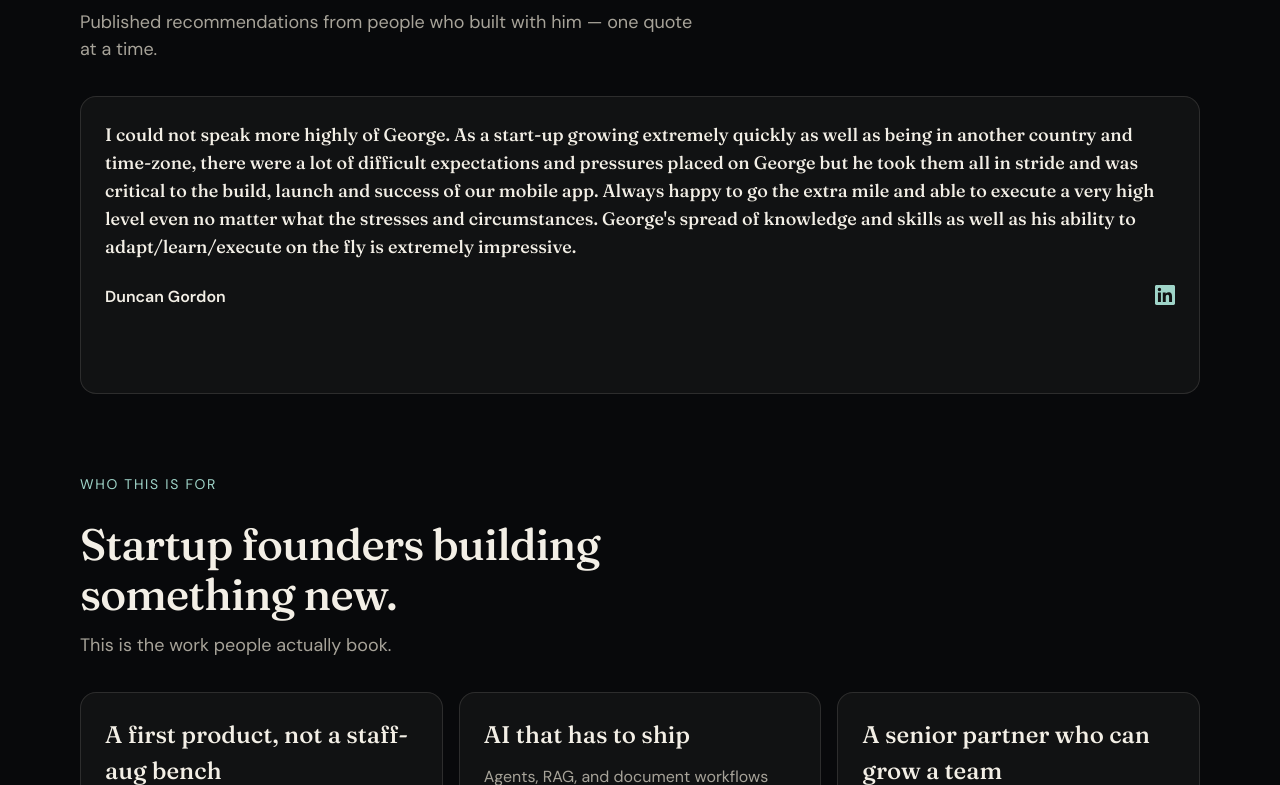
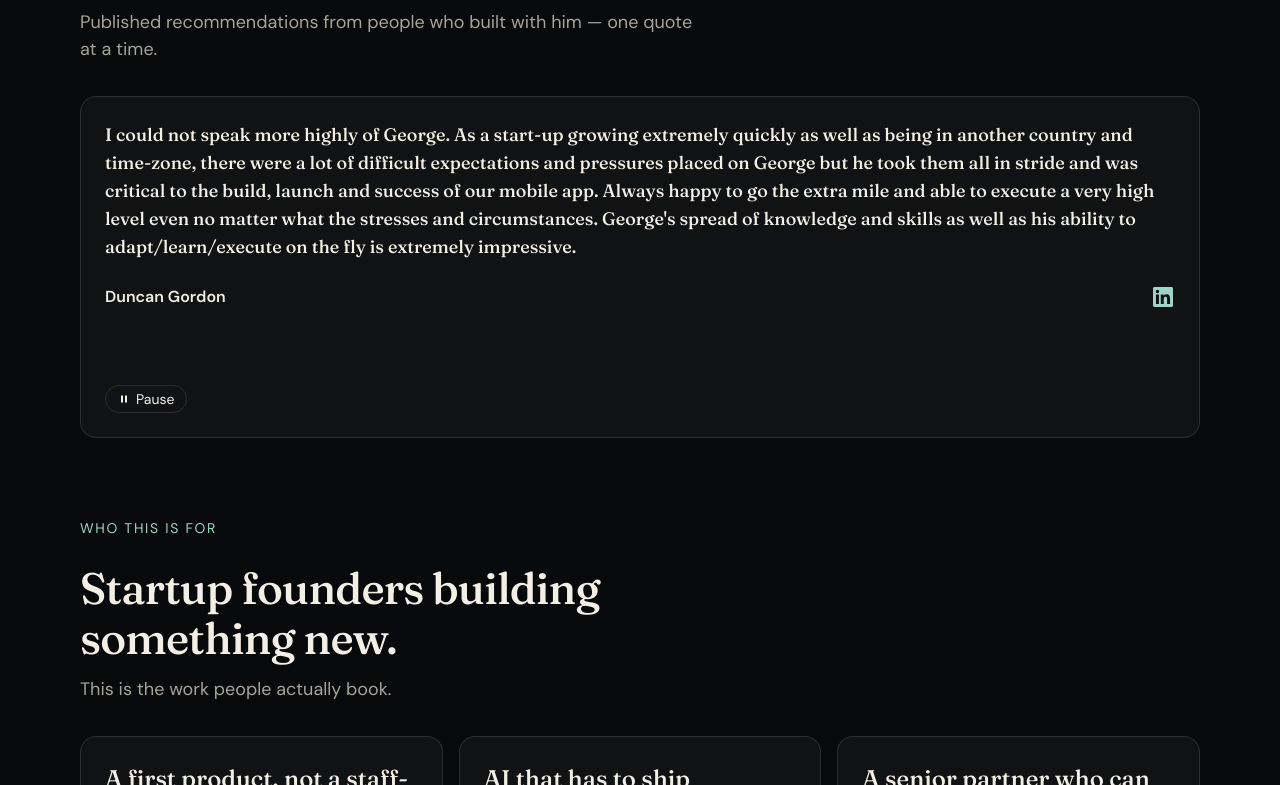
Before and after one commit to Mdivani-Agency/landing-page, a Next.js app: page / in a window 1280 px wide. Shown: the part 5080-5865 px from the top of the page. Built offline with nearby package versions, Linux system fonts and the light colour scheme; no server answers.

Commit message:
fix(testimonials): persist pause on touch, focus, and play control
Pointer leave no longer resumes while focus stays in the card. Touch taps
and a visible Pause/Resume control hold long quotes. Match site rel values.

Co-authored-by: giorgi <giorgi@mdivani.agency>

```diff
--- a/app/globals.css
+++ b/app/globals.css
@@ -830,8 +830,8 @@ a.toptal-badge {
 .toptal-badge:focus-visible,
 .nav a:focus-visible,
 .mobile-nav a:focus-visible,
-.testimonial-card:focus-visible,
-.testimonial-linkedin:focus-visible {
+.testimonial-linkedin:focus-visible,
+.testimonial-pause:focus-visible {
   outline: 2px solid var(--text-secondary);
   outline-offset: 3px;
 }
@@ -900,6 +900,8 @@ a.toptal-badge {
   align-items: center;
   justify-content: center;
   flex-shrink: 0;
+  min-width: 2.4rem;
+  min-height: 2.4rem;
   color: var(--text-secondary);
   text-decoration: none;
 }
@@ -911,6 +913,32 @@ a.toptal-badge {
 .testimonial-linkedin-icon {
   width: 2rem;
   height: 2rem;
+}
+
+.testimonial-pause {
+  display: inline-flex;
+  align-items: center;
+  justify-content: center;
+  gap: 0.6rem;
+  margin-top: 1.6rem;
+  min-height: 2.4rem;
+  padding: 0.6rem 1.2rem;
+  border: 1px solid var(--border-subtle);
+  border-radius: 999px;
+  background: transparent;
+  color: var(--text-primary);
+  font-size: var(--text-xs);
+  line-height: 1;
+  cursor: pointer;
+}
+
+.testimonial-pause:hover {
+  color: var(--text-secondary);
+}
+
+.testimonial-pause-icon {
+  width: 1.2rem;
+  height: 1.2rem;
 }
 
 @media (prefers-reduced-motion: reduce) {
--- a/components/testimonials-rotator.tsx
+++ b/components/testimonials-rotator.tsx
@@ -1,11 +1,19 @@
 "use client";
 
-import { useEffect, useRef, useState, type FocusEvent } from "react";
+import {
+  useEffect,
+  useRef,
+  useState,
+  type FocusEvent,
+  type PointerEvent,
+} from "react";
 import { LinkedInMark } from "@/components/linkedin-mark";
 import type { Testimonial } from "@/lib/content";
 
 const IDLE_MS = 5000;
 const FADE_MS = 400;
+
+type PauseReason = "hover" | "focus" | "sticky";
 
 type TestimonialsRotatorProps = {
   testimonials: readonly Testimonial[];
@@ -19,16 +27,45 @@ function nextIndex(current: number, length: number) {
   return (current + 1 + Math.floor(Math.random() * (length - 1))) % length;
 }
 
+function PauseIcon() {
+  return (
+    <svg
+      className="testimonial-pause-icon"
+      viewBox="0 0 24 24"
+      aria-hidden="true"
+      focusable="false"
+    >
+      <rect x="6" y="5" width="4" height="14" fill="currentColor" />
+      <rect x="14" y="5" width="4" height="14" fill="currentColor" />
+    </svg>
+  );
+}
+
+function PlayIcon() {
+  return (
+    <svg
+      className="testimonial-pause-icon"
+      viewBox="0 0 24 24"
+      aria-hidden="true"
+      focusable="false"
+    >
+      <path d="M8 5v14l11-7z" fill="currentColor" />
+    </svg>
+  );
+}
+
 export function TestimonialsRotator({ testimonials }: TestimonialsRotatorProps) {
   const [index, setIndex] = useState(0);
   const [visible, setVisible] = useState(true);
   const [paused, setPaused] = useState(false);
+  const [sticky, setSticky] = useState(false);
   const [reduceMotion, setReduceMotion] = useState(false);
 
   const indexRef = useRef(index);
   const pausedRef = useRef(paused);
   const reduceMotionRef = useRef(reduceMotion);
   const fadingRef = useRef(false);
+  const reasonsRef = useRef(new Set<PauseReason>());
   const clearIdleRef = useRef(() => {});
   const scheduleIdleRef = useRef(() => {});
 
@@ -114,26 +151,66 @@ export function TestimonialsRotator({ testimonials }: TestimonialsRotatorProps)
     };
   }, [testimonials.length]);
 
-  const pause = () => {
-    pausedRef.current = true;
-    setPaused(true);
-    clearIdleRef.current();
-  };
+  const applyPaused = () => {
+    const next = reasonsRef.current.size > 0;
+    pausedRef.current = next;
+    setPaused(next);
 
-  const resume = () => {
-    if (!pausedRef.current) {
+    if (next) {
+      clearIdleRef.current();
       return;
     }
 
-    pausedRef.current = false;
-    setPaused(false);
     scheduleIdleRef.current();
   };
 
-  const resumeIfLeaving = (event: FocusEvent<HTMLDivElement>) => {
+  const addReason = (reason: PauseReason) => {
+    if (reasonsRef.current.has(reason)) {
+      return;
+    }
+
+    reasonsRef.current.add(reason);
+    applyPaused();
+  };
+
+  const removeReason = (reason: PauseReason) => {
+    if (!reasonsRef.current.has(reason)) {
+      return;
+    }
+
+    reasonsRef.current.delete(reason);
+    applyPaused();
+  };
+
+  const toggleSticky = () => {
+    if (reasonsRef.current.has("sticky")) {
+      reasonsRef.current.delete("sticky");
+      setSticky(false);
+    } else {
+      reasonsRef.current.add("sticky");
+      setSticky(true);
+    }
+
+    applyPaused();
+  };
+
+  const resumeFocusIfLeaving = (event: FocusEvent<HTMLDivElement>) => {
     if (!event.currentTarget.contains(event.relatedTarget)) {
-      resume();
+      removeReason("focus");
     }
+  };
+
+  const onCardPointerDown = (event: PointerEvent<HTMLDivElement>) => {
+    if (event.pointerType === "mouse") {
+      return;
+    }
+
+    const target = event.target;
+    if (!(target instanceof Element) || target.closest("a, button")) {
+      return;
+    }
+
+    toggleSticky();
   };
 
   if (testimonials.length === 0) {
@@ -143,12 +220,14 @@ export function TestimonialsRotator({ testimonials }: TestimonialsRotatorProps)
   return (
     <div
       className="testimonial-card"
-      tabIndex={0}
+      role="region"
+      aria-label="Client testimonials"
       data-paused={paused ? "true" : "false"}
-      onPointerEnter={pause}
-      onPointerLeave={resume}
-      onFocus={pause}
-      onBlur={resumeIfLeaving}
+      onPointerEnter={() => addReason("hover")}
+      onPointerLeave={() => removeReason("hover")}
+      onPointerDown={onCardPointerDown}
+      onFocus={() => addReason("focus")}
+      onBlur={resumeFocusIfLeaving}
     >
       <div className="testimonial-stack">
         {testimonials.map((testimonial, itemIndex) => {
@@ -181,7 +260,7 @@ export function TestimonialsRotator({ testimonials }: TestimonialsRotatorProps)
                   className="testimonial-linkedin"
                   href={testimonial.linkedinUrl}
                   target="_blank"
-                  rel="noreferrer"
+                  rel="noopener noreferrer"
                 >
                   <LinkedInMark className="testimonial-linkedin-icon" />
                   <span className="sr-only">
@@ -193,6 +272,16 @@ export function TestimonialsRotator({ testimonials }: TestimonialsRotatorProps)
           );
         })}
       </div>
+      <button
+        type="button"
+        className="testimonial-pause"
+        aria-pressed={sticky}
+        aria-label={sticky ? "Resume testimonials" : "Pause testimonials"}
+        onClick={toggleSticky}
+      >
+        {sticky ? <PlayIcon /> : <PauseIcon />}
+        {sticky ? "Resume" : "Pause"}
+      </button>
     </div>
   );
 }
```
